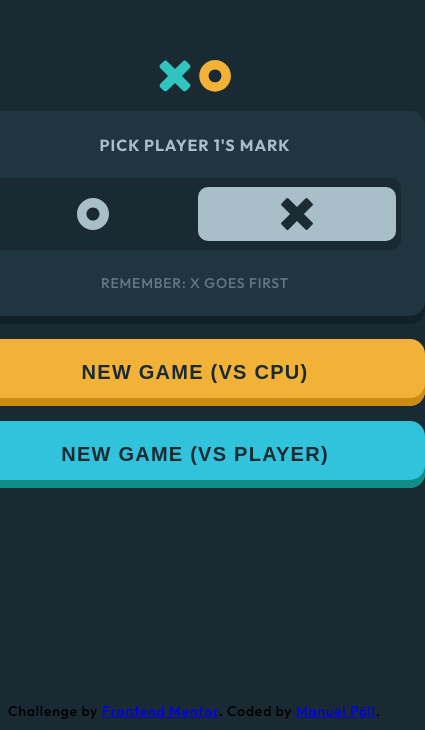
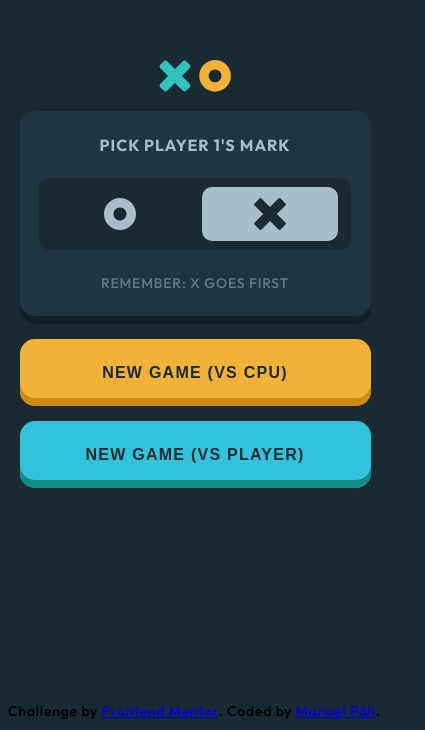
Before and after one commit to manuelpoell/tic-tac-toe, a Next.js app: page / in a window 390 px wide. Shown: the part 114-844 px from the top of the page, 425 px wide, since content can reach past the window. Built offline with nearby package versions, Linux system fonts and the light colour scheme.

Commit message:
fixed mobile design

```diff
--- a/components/action-button.js
+++ b/components/action-button.js
@@ -12,6 +12,7 @@ const Button = styled.button(props => ({
   letterSpacing: '1.25px',
   lineHeight: '25.2px',
   width: props.type === 'secondary' ? 'fit-content' : '460px',
+  maxWidth: '90vw',
   padding: props.type === 'secondary' ? '0 20px' : '8px',
   background: COLORS[props.color]['base'],
   boxShadow:
--- a/components/end-screen.js
+++ b/components/end-screen.js
@@ -26,9 +26,8 @@ const EndScreenMenu = styled.div`
   z-index: 101;
   display: flex;
   flex-direction: column;
-  justify-content: center;
+  justify-content: space-evenly;
   align-items: center;
-  gap: 10px;
 
   > h4 {
     color: ${COLORS.silver.base};
@@ -70,7 +69,8 @@ const EndScreen = ({ winner, text, quit, next, ...props }) => {
           )}
           <h1
             style={{
-              color: winner === 'X' ? COLORS.blue.light : COLORS.orange.base
+              color: winner === 'X' ? COLORS.blue.light : COLORS.orange.base,
+              maxWidth: '66vw'
             }}
           >
             {winner === 'TIE' ? 'ROUND TIED' : 'TAKES THE ROUND'}
--- a/components/footer.js
+++ b/components/footer.js
@@ -1,7 +1,7 @@
 import styled from '@emotion/styled'
 
 const FooterSection = styled.span`
-  position: absolute;
+  position: fixed;
   bottom: 10px;
 `
 
--- a/components/game-board.js
+++ b/components/game-board.js
@@ -15,6 +15,7 @@ const RowContainer = styled.div`
   justify-content: space-between;
   align-items: center;
   width: 460px;
+  max-width: 90vw;
 `
 
 const BoardContainer = styled.div`
@@ -24,6 +25,7 @@ const BoardContainer = styled.div`
   align-items: center;
   width: 140px;
   height: 623px;
+  max-height: calc(33vw * 4);
 `
 
 const GameBoard = ({ playerOne, vsCPU, quit }) => {
--- a/components/player-mark-select.js
+++ b/components/player-mark-select.js
@@ -5,6 +5,7 @@ import { COLORS } from '../styles/colors'
 const SelectContainer = styled.div`
   height: 205px;
   width: 460px;
+  max-width: 90vw;
   border-radius: 15px;
   background: ${COLORS.navy.light};
   box-shadow: inset 0px -8px 0px ${COLORS.navy.shadow};
@@ -28,6 +29,7 @@ const SelectContainer = styled.div`
 const ToggleBox = styled.div`
   height: 72px;
   width: 412px;
+  max-width: 80vw;
   border-radius: 10px;
   background: ${COLORS.navy.base};
   display: flex;
@@ -38,6 +40,7 @@ const ToggleBox = styled.div`
 const ToggleOption = styled.div`
   height: 54px;
   width: 198px;
+  max-width: 35vw;
   border-radius: 10px;
   display: flex;
   justify-content: center;
--- a/components/stats-label.js
+++ b/components/stats-label.js
@@ -3,6 +3,7 @@ import { COLORS } from '../styles/colors'
 
 const Label = styled.div(props => ({
   width: '140px',
+  maxWidth: '28vw',
   height: '72px',
   borderRadius: '15px',
   background: COLORS[props.color]['base'],
--- a/components/tile.js
+++ b/components/tile.js
@@ -5,7 +5,9 @@ import { useState } from 'react'
 
 const TileContainer = styled.div`
   width: 140px;
+  max-width: 28vw;
   height: 140px;
+  max-height: 28vw;
   border-radius: 15px;
   box-shadow: inset 0px -8px 0px ${COLORS.navy.shadow};
   display: flex;
--- a/styles/globals.scss
+++ b/styles/globals.scss
@@ -17,6 +17,10 @@ h1 {
   font-weight: 700;
   font-size: 40px;
   letter-spacing: 2.5px;
+
+  @media screen and (max-width: 500px) {
+    font-size: 24px;
+  }
 }
 
 h2 {
@@ -67,4 +71,8 @@ button {
       background: $LightSilver;
     }
   }
+
+  @media screen and (max-width: 500px) {
+    font-size: 16px !important;
+  }
 }
```
